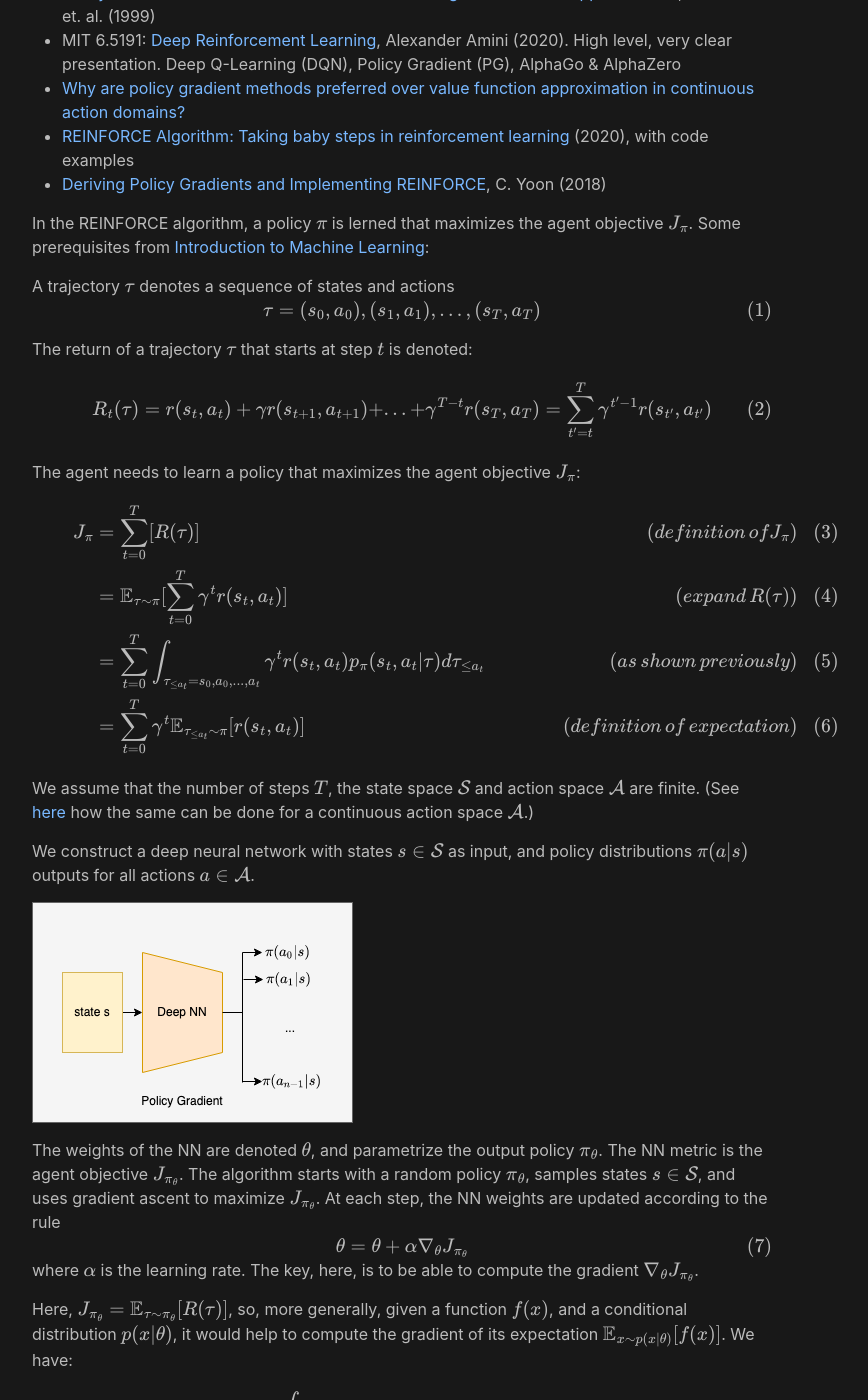
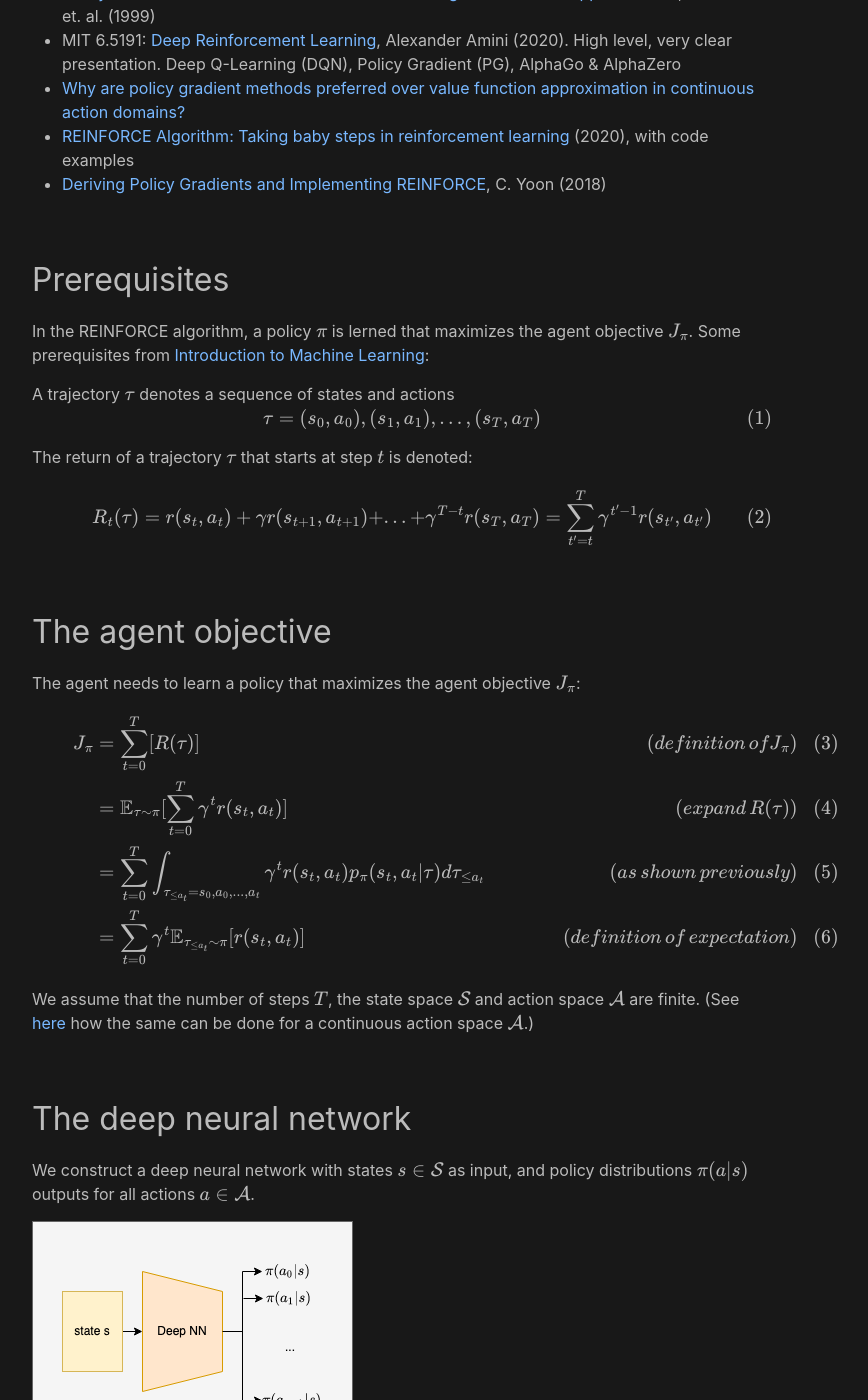
Before and after one commit to analytiq-hub/sigagent.github.io, a Jekyll site: the page built from machine_learning/_posts/2021-02-14-reinforce.md, in a window 1280 px wide and 1400 px high, scrolled down 352 px. Shown: the whole window, without its empty margins (238-1106 px from the left). Built offline with Jekyll 4.4.1, drawn with Linux system fonts in a browser that asks for light colours; formulas are drawn with MathJax 3; a script that is not in the unit is left out; some of the changed text lies outside the part shown.

Commit message:
*** empty log message ***

```diff
--- a/machine_learning/_posts/2021-02-14-reinforce.md
+++ b/machine_learning/_posts/2021-02-14-reinforce.md
@@ -16,6 +16,8 @@ Sources:
 * [REINFORCE Algorithm: Taking baby steps in reinforcement learning](https://www.analyticsvidhya.com/blog/2020/11/reinforce-algorithm-taking-baby-steps-in-reinforcement-learning/) (2020), with code examples
 * [Deriving Policy Gradients and Implementing REINFORCE](https://medium.com/@thechrisyoon/deriving-policy-gradients-and-implementing-reinforce-f887949bd63), C. Yoon (2018)
 
+## Prerequisites
+
 In the REINFORCE algorithm, a policy $$\pi$$ is lerned that maximizes the agent objective $$J_\pi$$. Some prerequisites from [Introduction to Machine Learning](2021-02-13-introduction_to_machine_learning.md):
 
 A trajectory $$\tau$$ denotes a sequence of states and actions
@@ -33,6 +35,8 @@ R_t(\tau) = r(s_{t}, a_{t}) + {\gamma}r(s_{t+1}, a_{t+1}) + ... + {\gamma^{T-t}}
 \end{equation}
 $$
 
+## The agent objective
+
 The agent needs to learn a policy that maximizes the agent objective $$J_\pi$$:
 
 $$
@@ -46,6 +50,8 @@ $$
 
 We assume that the number of steps $$T$$, the state space $$\mathcal{S}$$ and action space $$\mathcal{A}$$ are finite. (See [here](https://datascience.stackexchange.com/questions/25209/why-are-policy-gradient-methods-preferred-over-value-function-approximation-in-c/25212#25212) how the same can be done for a continuous action space $$\mathcal{A}$$.)
 
+## The deep neural network
+
 We construct a deep neural network with states $$s \in \mathcal{S}$$ as input, and policy distributions $$\pi(a \vert s)$$ outputs for all actions $$a \in \mathcal{A}$$.
 
 ![PolicyGradient](/src/diagrams/policy_gradient.png)
@@ -57,6 +63,8 @@ $$
 \end{align}
 $$
 where $$\alpha$$ is the learning rate. The key, here, is to be able to compute the gradient $$\nabla_\theta J_{\pi_\theta}$$.
+
+## Computing the policy gradient
 
 Here, $$J_{\pi_\theta} = \mathbb{E}_{\tau \sim \pi_\theta}[R(\tau)]$$, so, more generally, given a function $$f(x)$$, and a conditional distribution $$p(x \vert \theta)$$, it would help to compute the gradient of its expectation $$\mathbb{E}_{x \sim p(x \vert \theta)}[f(x)]$$. We have:
 
@@ -104,6 +112,8 @@ $$
 \end{align}
 $$
 
+## The REINFORCE algorithm
+
 
 # Example: CartPole
 See the annotated implementation: [reinforce.py](https://github.com/andrei-radulescu-banu/SLM-Lab/blob/master/andrei/reinforce.py). Follow instructions in [README](https://github.com/andrei-radulescu-banu/SLM-Lab/blob/master/README.md) to run. Example output:
```
